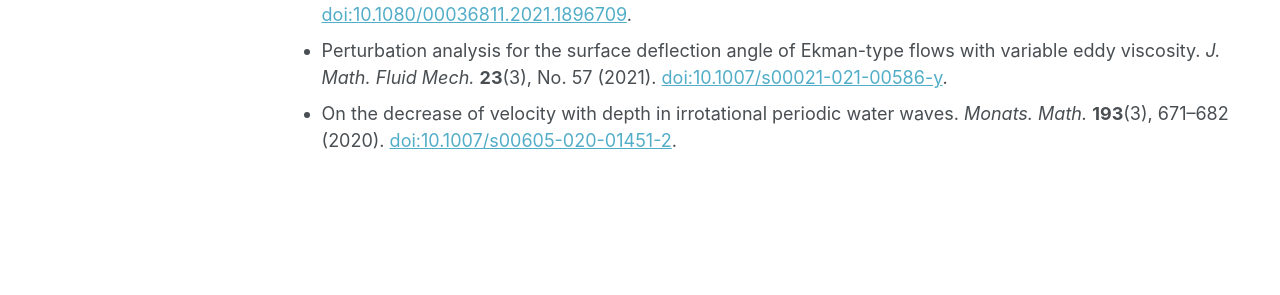
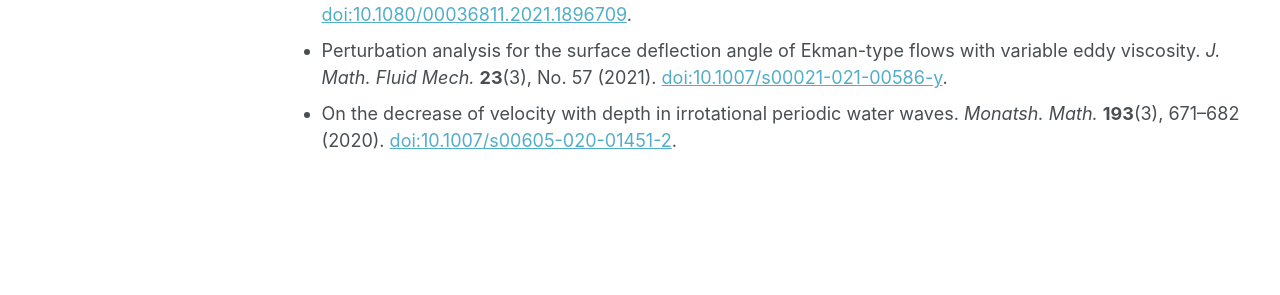
Before and after one commit to luigi-roberti/luigi-roberti.github.io, a Jekyll site: the page built from _pages/publications.md, in a window 1280 px wide and 1390 px high. Shown: the part 828-1123 px from the top of the window. Built offline with Jekyll 4.4.1, drawn with Linux system fonts in a browser that asks for light colours; some web fonts are replaced; a script that is not in the unit is left out.

Commit message:
Update publications.md

```diff
--- a/_pages/publications.md
+++ b/_pages/publications.md
@@ -25,4 +25,4 @@ Published articles
 * The surface current of Ekman flows with time-dependent eddy viscosity. <i>Comm. Pure Appl. Anal.</i> <b>21</b>(7), 2463--2477 (2022). [doi:10.3934/cpaa.2022064](https://doi.org/10.3934/cpaa.2022064){:target="_blank",rel="noopener"}.
 * The Ekman spiral for piecewise-constant eddy viscosity. <i>Appl. Anal.</i> <b>101</b>(15), 5528--5536 (2022). [doi:10.1080/00036811.2021.1896709](https://doi.org/10.1080/00036811.2021.1896709){:target="_blank",rel="noopener"}.
 * Perturbation analysis for the surface deflection angle of Ekman-type flows with variable eddy viscosity. <i>J. Math. Fluid Mech.</i> <b>23</b>(3), No. 57 (2021). [doi:10.1007/s00021-021-00586-y](https://doi.org/10.1007/s00021-021-00586-y){:target="_blank",rel="noopener"}.
-* On the decrease of velocity with depth in irrotational periodic water waves. <i>Monats. Math.</i> <b>193</b>(3), 671--682 (2020). [doi:10.1007/s00605-020-01451-2](https://doi.org/10.1007/s00605-020-01451-2){:target="_blank",rel="noopener"}.
+* On the decrease of velocity with depth in irrotational periodic water waves. <i>Monatsh. Math.</i> <b>193</b>(3), 671--682 (2020). [doi:10.1007/s00605-020-01451-2](https://doi.org/10.1007/s00605-020-01451-2){:target="_blank",rel="noopener"}.
```
